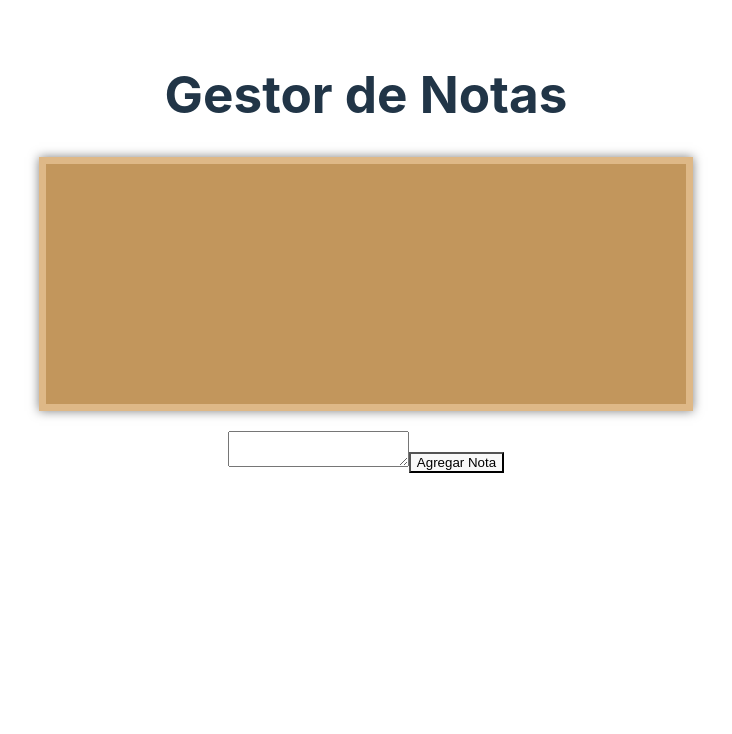
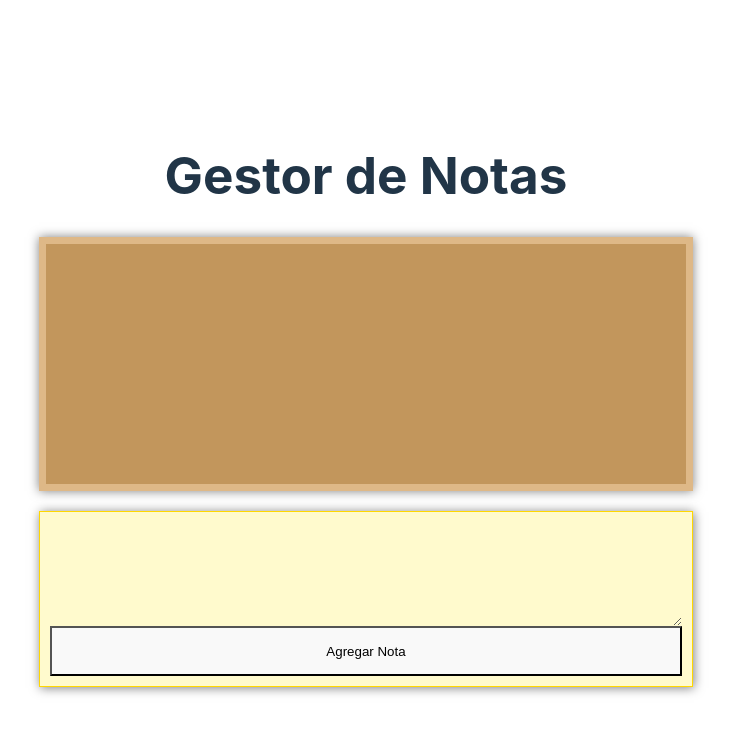
Before and after one commit to JuananA1000/Estado-Global, a React (Vite) app in the folder NotasRedux/: page / in a window 1280 px wide. Shown: the top 734 px of the page, without its empty margins (274-1006 px from the left). Built offline with nearby package versions, Linux system fonts and the light colour scheme.

Commit message:
Unificar añadir y editar nota

```diff
--- a/NotasRedux/src/App.css
+++ b/NotasRedux/src/App.css
@@ -1,7 +1,5 @@
 #root {
   margin: 0 auto;
-  margin-bottom: 300px;
-  padding: 2rem;
   text-align: center;
 }
 
@@ -44,6 +42,23 @@
   cursor: pointer;
 }
 
+.agregar-nota {
+  display: flex;
+  flex-direction: column;
+  box-shadow: 1px 1px 10px rgba(0, 0, 0, 0.5);
+  background-color: #fffacd;
+  border: 1px solid #ffd700;
+  padding: 10px;
+}
+textarea {
+  background-color: transparent;
+  height: 100px;
+  border: none;
+}
+button {
+  height: 50px;
+}
+
 .nota-selected {
   border: 2px solid red;
 }
--- a/NotasRedux/src/App.jsx
+++ b/NotasRedux/src/App.jsx
@@ -5,43 +5,41 @@ import { addNota, removeNota, editNota } from './redux/notasSlice';
 import './App.css';
 
 function App() {
-  const [nuevaNota, setNuevaNota] = useState('');
+  const [notaTexto, setNotaTexto] = useState('');
   const [notaSeleccionada, setNotaSeleccionada] = useState(null);
-  const [editandoNota, setEditandoNota] = useState('');
-
   const dispatch = useDispatch();
   const notas = useSelector((state) => state.notas);
 
-  const handleAddNota = () => {
-    if (nuevaNota !== '') {
-      dispatch(addNota(nuevaNota));
-      setNuevaNota('');
+  const handleAddOrEditNota = () => {
+    if (notaTexto !== '') {
+      if (notaSeleccionada !== null) {
+        // Editar nota existente
+        dispatch(editNota({ id: notaSeleccionada, contenido: notaTexto }));
+        setNotaSeleccionada(null);
+      } else {
+        // Agregar nueva nota
+        dispatch(addNota(notaTexto));
+      }
+      setNotaTexto('');
     } else {
-      alert('introduce nota');
+      alert('Introduce una nota');
     }
   };
 
-  const handleSelectNota = (notaId) => {
-    setNotaSeleccionada(notaId);
-    setEditandoNota(notaId.contenido);
+  const handleSelectNota = (nota) => {
+    setNotaSeleccionada(nota.id);
+    setNotaTexto(nota.contenido);
   };
 
   const handleRemoveNota = (notaId) => {
     dispatch(removeNota(notaId));
     setNotaSeleccionada(null);
-  };
-
-  const handleEditNota = () => {
-    if (notaSeleccionada !== null && editandoNota !== '') {
-      dispatch(editNota({ id: notaSeleccionada, contenido: editandoNota }));
-      setNotaSeleccionada(null);
-      setEditandoNota('');
-    }
+    setNotaTexto('');
   };
 
   useEffect(() => {
     const handleKeyDown = (e) => {
-      if (e.key === 'e' || (e.key === 'E' && notaSeleccionada !== null)) {
+      if (e.key === 'e' && notaSeleccionada !== null) {
         handleRemoveNota(notaSeleccionada);
       }
     };
@@ -61,26 +59,17 @@ function App() {
           <div
             key={nota.id}
             className={notaSeleccionada === nota.id ? 'nota nota-selected' : 'nota'}
-            onClick={() => handleSelectNota(nota.id)}
-            onDoubleClick={() => handleEditNota(nota.id)}>
+            onClick={() => handleSelectNota(nota)}>
             <div className='pin'></div>
             <p>{nota.contenido}</p>
           </div>
         ))}
       </div>
 
-      <div>
-        <textarea value={nuevaNota} onChange={(e) => setNuevaNota(e.target.value)} />
-        <button onClick={handleAddNota}>Agregar Nota</button>
+      <div className='agregar-nota'>
+        <textarea value={notaTexto} onChange={(e) => setNotaTexto(e.target.value)} />
+        <button onClick={handleAddOrEditNota}>{notaSeleccionada !== null ? 'Guardar Cambios' : 'Agregar Nota'}</button>
       </div>
-
-      {notaSeleccionada !== null && (
-        <div>
-          <h2>Editar Nota</h2>
-          <textarea value={editandoNota} onChange={(e) => setEditandoNota(e.target.value)} />
-          <button onClick={handleEditNota}>Guardar Cambios</button>
-        </div>
-      )}
     </div>
   );
 }
```
